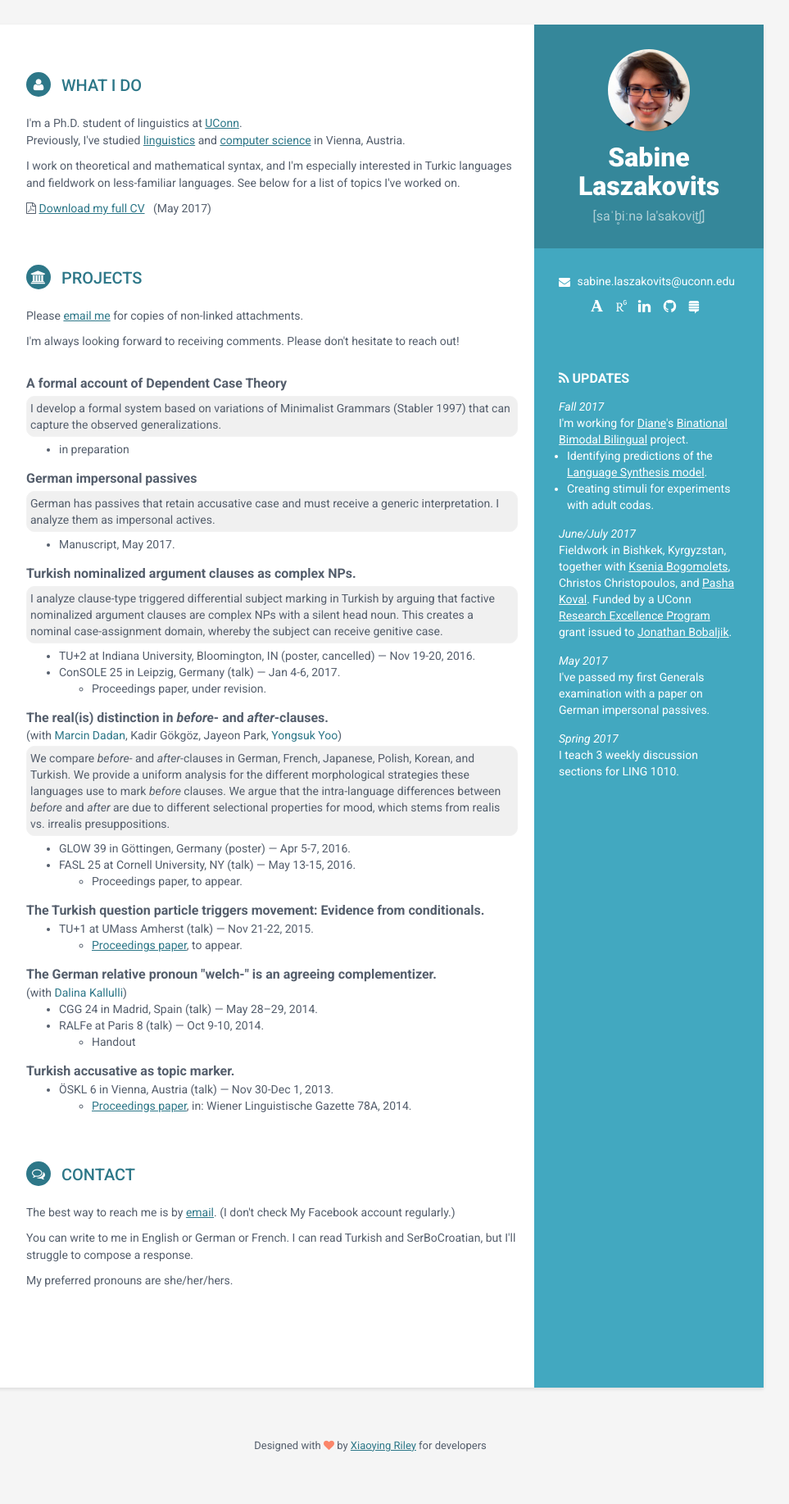
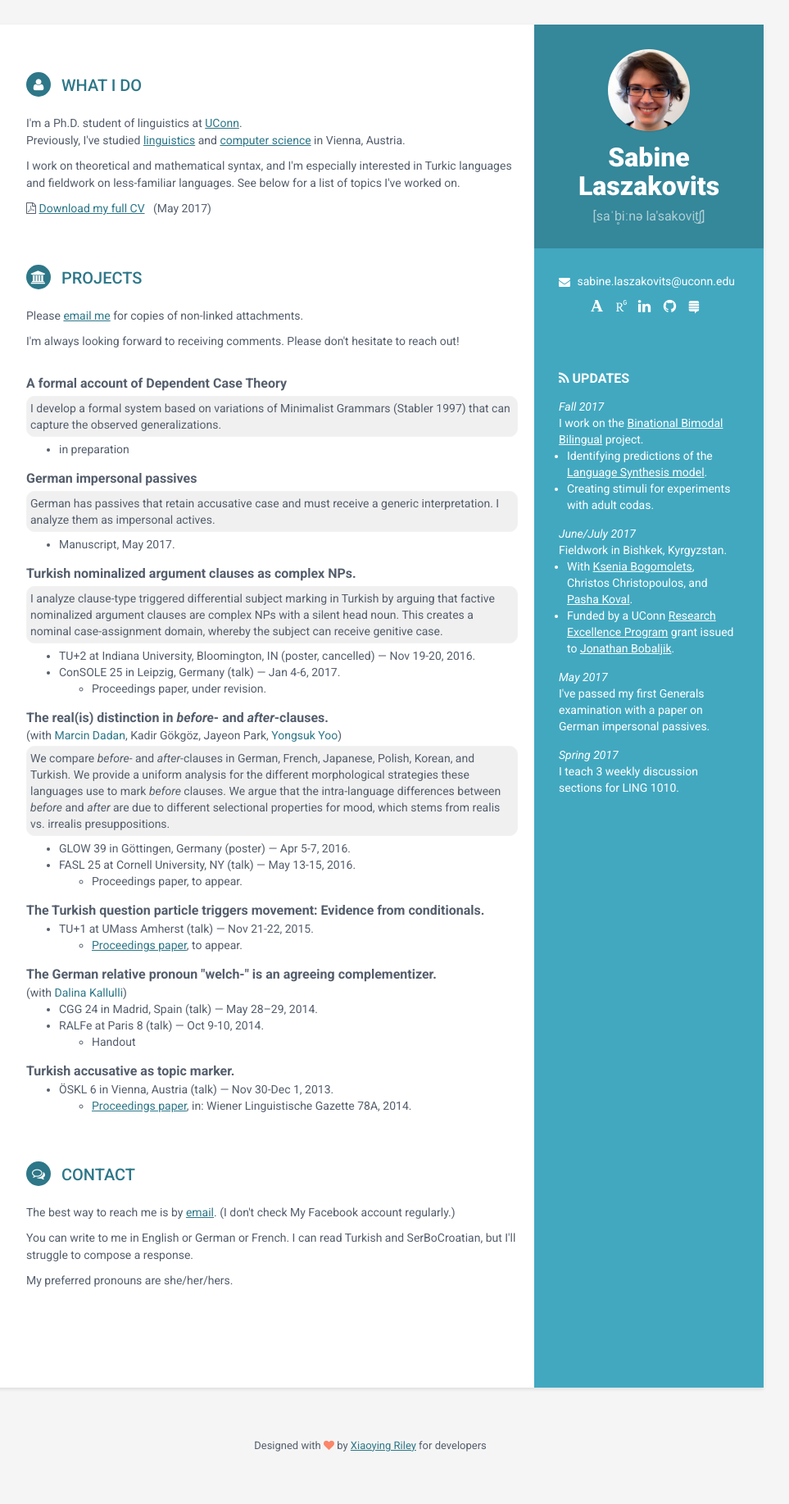
Before and after one commit to laszabine/laszabine.github.io, a Jekyll site: the page built from index.html, in a window 1280 px wide. Shown: the whole page at 82% size, without its empty margins (188-1151 px from the left). Built offline with Jekyll 4.4.1, drawn with Linux system fonts in a browser that asks for light colours.

```diff
--- a/_includes/news-container.html
+++ b/_includes/news-container.html
@@ -7,8 +7,7 @@
   <div class="item">
     <div class="when">Fall 2017</div>
     <div class="details">
-      I'm working for
-        <a href="{{site.dianelm}}" target="_blank">Diane</a>'s
+      I work on the
         <a href="http://bibibi.uconn.edu/">Binational Bimodal Bilingual</a> project.
       <ul>
         <li>Identifying predictions of the <a href="http://dx.doi.org/10.1075/lab.6.6.01lil" target="_blank">Language Synthesis model</a>. </li>
@@ -20,11 +19,16 @@
   <div class="item">
     <div class="when">June/July 2017</div>
     <div class="details">
-      Fieldwork in Bishkek, Kyrgyzstan,
-      together with <a href="{{site.kseniabogomolets}}" target="_blank">Ksenia Bogomolets</a>,
-        Christos Christopoulos, and <a href="{{site.pashakoval}}" target="_blank">Pasha Koval</a>.
-      Funded by a UConn <a href="https://research.uconn.edu/funding/research-excellence-program/" target="_blank">Research Excellence Program</a> grant
-      issued to <a href="{{site.jdb}}" target="_blank">Jonathan Bobaljik</a>.
+      Fieldwork in Bishkek, Kyrgyzstan.
+      <ul>
+        <li>
+          With <a href="{{site.kseniabogomolets}}" target="_blank">Ksenia Bogomolets</a>,
+          Christos Christopoulos, and <a href="{{site.pashakoval}}" target="_blank">Pasha Koval</a>.
+        </li>
+        <li>
+          Funded by a UConn <a href="https://research.uconn.edu/funding/research-excellence-program/" target="_blank">Research Excellence Program</a> grant
+          issued to <a href="{{site.jdb}}" target="_blank">Jonathan Bobaljik</a>.
+        </li>
     </div>
   </div>
 
```
